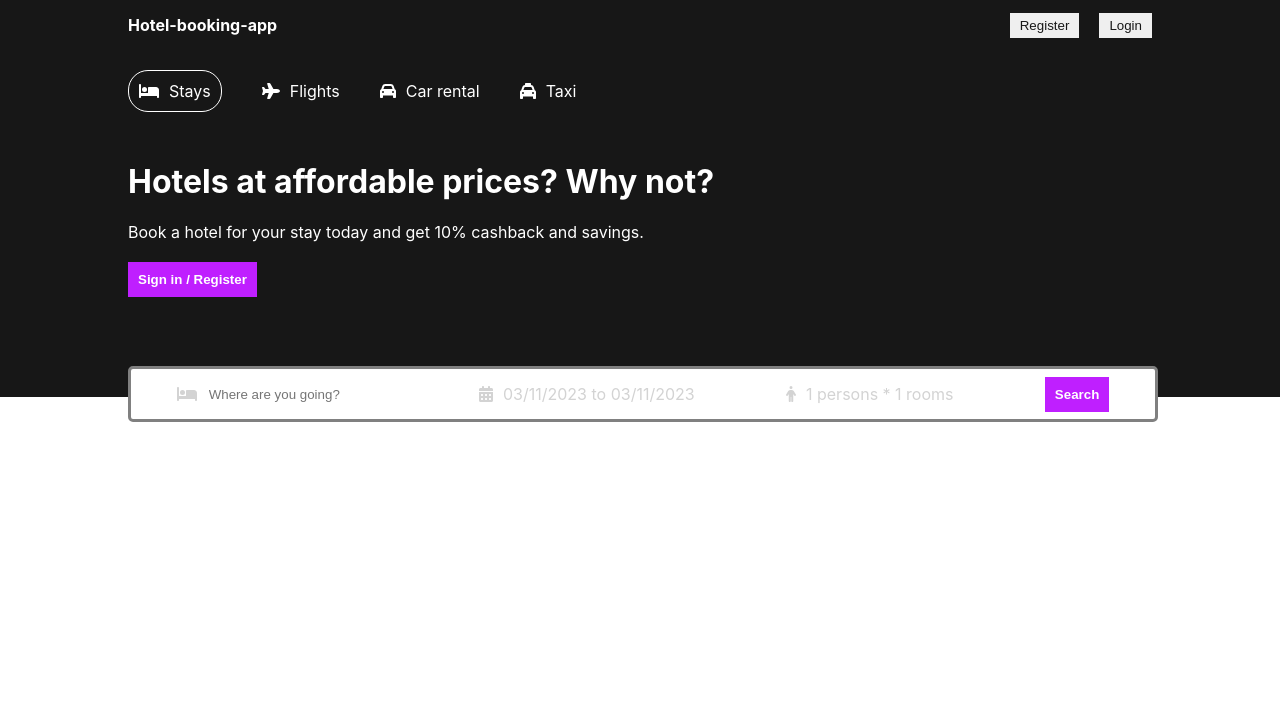
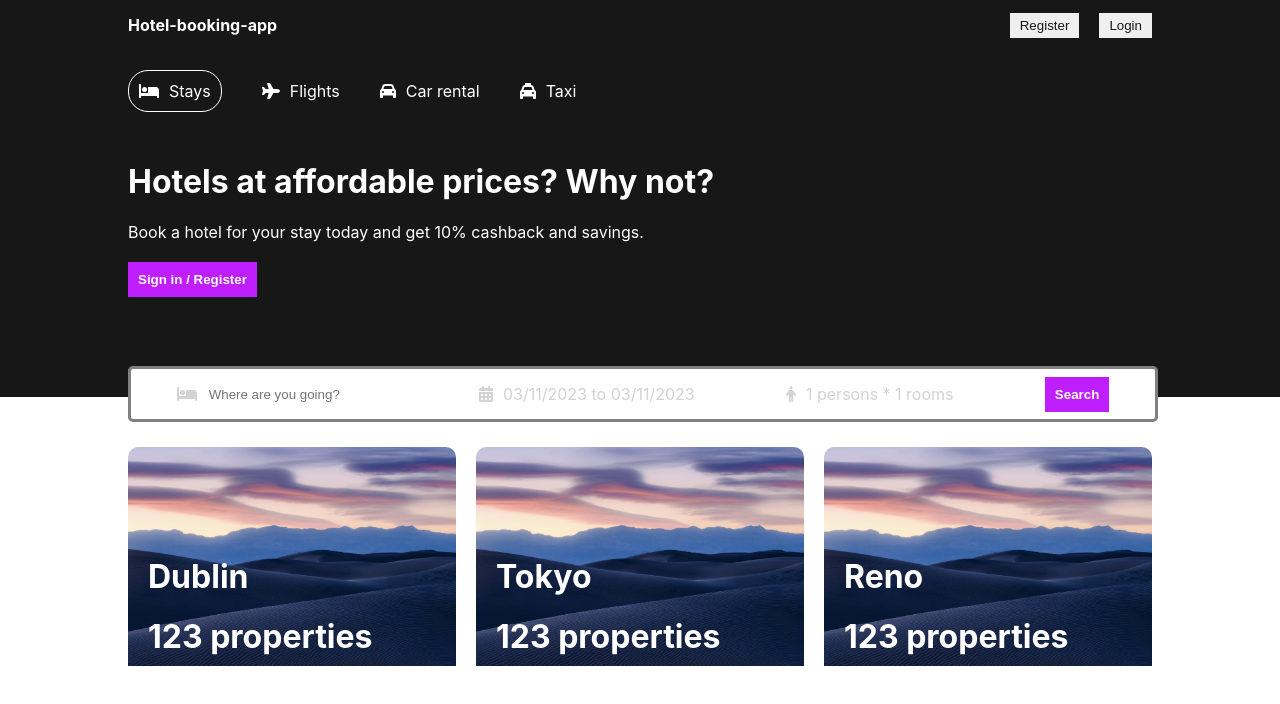
Before and after one commit to adeeb1488/hotel-booking-app, a React (Create React App) app in the folder client/: page / in a window 1280 px wide. Shown: the top 704 px of the page. Built offline with nearby package versions, Linux system fonts and the light colour scheme.

Commit message:
Creating a list for featured destinations section on home page

```diff
--- /dev/null
+++ b/client/src/components/featured/Featured.jsx
@@ -0,0 +1,31 @@
+import React from 'react'
+import './featured.css'
+const Featured = () => {
+  return (
+    <div className='featured'>
+      <div className="featuredItem">
+        <img src={require("../../assets/images/img1.jpg")} alt="" className="featuredImg" />
+      <div className="featuredTitles">
+        <h1>Dublin</h1>
+        <h1>123 properties</h1>
+      </div>
+      </div>
+      <div className="featuredItem">
+        <img src={require("../../assets/images/img1.jpg")} alt="" className="featuredImg" />
+      <div className="featuredTitles">
+        <h1>Tokyo</h1>
+        <h1>123 properties</h1>
+      </div>
+      </div>
+      <div className="featuredItem">
+        <img src={require("../../assets/images/img1.jpg")} alt="" className="featuredImg" />
+      <div className="featuredTitles">
+        <h1>Reno</h1>
+        <h1>123 properties</h1>
+      </div>
+      </div>
+    </div>
+  )
+}
+
+export default Featured
--- /dev/null
+++ b/client/src/components/featured/featured.css
@@ -0,0 +1,26 @@
+.featured{
+    width: 100%;
+    max-width: 1024px;
+    display: flex;
+    justify-content: space-between;
+    gap: 20px;
+    z-index: 1;
+}
+.featuredItem{
+    position: relative;
+    color:white;
+    border-radius: 10px;
+    overflow: hidden;
+    height: 250px;
+
+}
+.featuredImg{
+    width: 100%;
+    object-fit: cover;
+}
+
+.featuredTitles{
+    position: absolute;
+    bottom: 20px;
+    left: 20px;
+}
--- a/client/src/components/header/Header.css
+++ b/client/src/components/header/Header.css
@@ -83,6 +83,7 @@
 .date{
     position: absolute;
     top: 50px;
+    z-index: 2;
 }
 
 .options{
@@ -91,6 +92,7 @@
     background-color: white;
     color: gray;
     border-radius: 5px;
+    z-index: 2;
 
 }
 
--- a/client/src/pages/Home/Home.css
+++ b/client/src/pages/Home/Home.css
@@ -0,0 +1,7 @@
+.homeContainer{
+    margin-top: 50px;
+    display: flex;
+    flex-direction: column;
+    align-items: center;
+    gap: 30px;
+}
--- a/client/src/pages/Home/Home.jsx
+++ b/client/src/pages/Home/Home.jsx
@@ -1,4 +1,5 @@
 import React from 'react'
+import Featured from '../../components/featured/Featured'
 import Header from '../../components/header/Header'
 import Navbar from '../../components/navbar/Navbar'
 import './Home.css'
@@ -7,6 +8,10 @@ const Home = () => {
     <div>
         <Navbar/>
         <Header/>
+        <div className="homeContainer">
+          <Featured/>
+
+        </div>
     </div>
   )
 }
```
Also changed, not shown: client/src/assets/images/img1.jpg (added).
